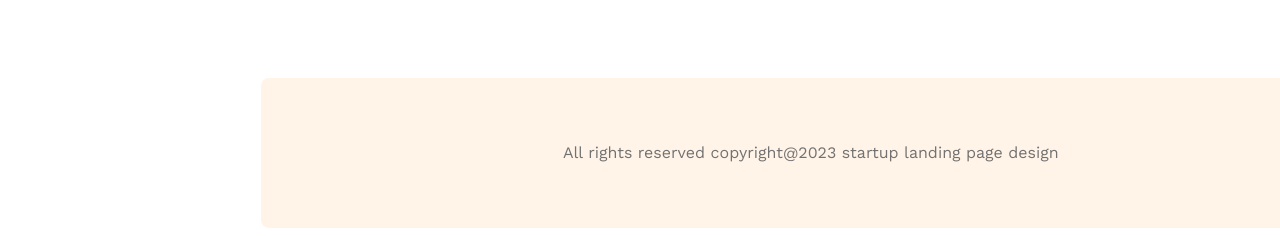
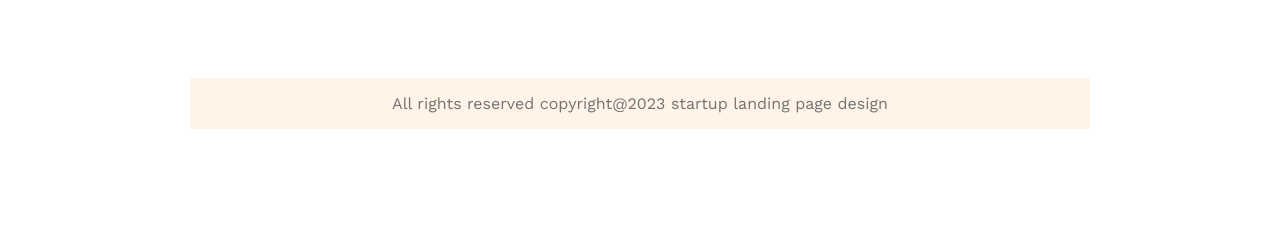
Before and after one commit to rifat3790/ge-architec-website, a plain HTML site: page index.html in a window 1280 px wide. Shown: the part 4560-4796 px from the top of the page. After the commit the page ends 4697 px from the top, so only its background shows below. Drawn offline with nearby package versions, Linux system fonts and the light colour scheme.

Commit message:
modify footer

```diff
--- a/styles/architec.css
+++ b/styles/architec.css
@@ -230,18 +230,18 @@
     text-align: center;
     align-items: center;
     border-radius: 8px;
-    background: #FFF4E7;
+
     display: flex;
     justify-content: center;
-    height: 150px;
-    width: 1100px;
-    margin-left: 20%;
+    /* height: 150px; */
+    /* width: 1100px; */
+    /* margin-left: 20%; */
     margin-top: 100px;
   }
 
   .footer-content{
-    display: flex;
-    justify-content: center;
+    background: #FFF4E7;
+    width: 900px;
 
   }
 
```
